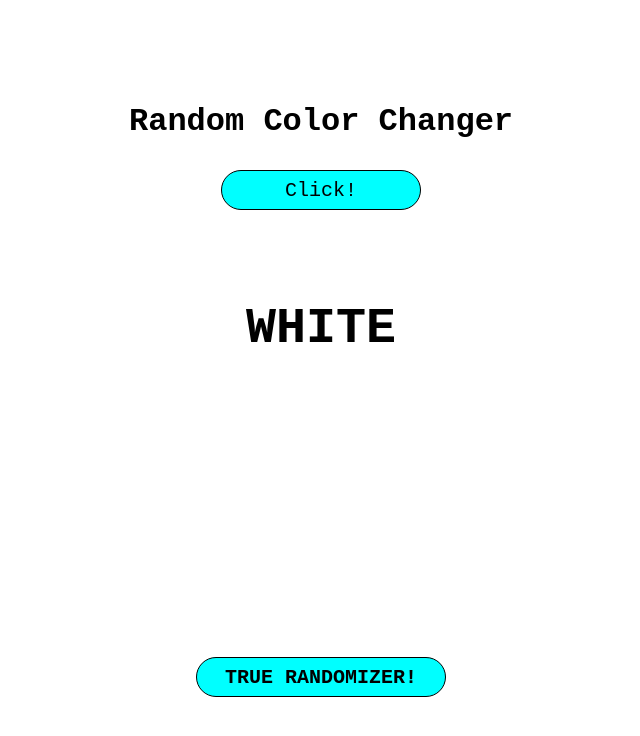
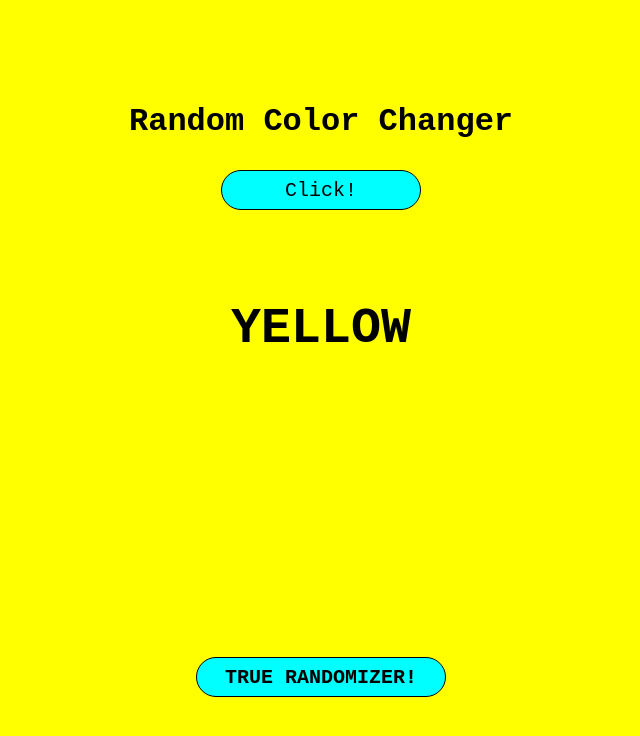
Before and after one commit to bodzio0019/Random-Color-Changer, a plain HTML site: page index.html in a window 1280 px wide. Shown: the whole page, without its empty margins (319-959 px from the left). Drawn offline with Linux system fonts and the light colour scheme.

Commit message:
Dodano kod w JS losujący kolor już przy załadowaniu strony

```diff
--- a/index.html
+++ b/index.html
@@ -19,9 +19,7 @@
                 </div>
             </header>
             <article>
-                <div class="color">
-                    WHITE
-                </div>
+                <div class="color"></div>
                 <button class="button2">TRUE RANDOMIZER!</button>
             </article>
         </main>
--- a/script.js
+++ b/script.js
@@ -1,9 +1,18 @@
 const colors = ["rgb(255, 255, 255)", "rgb(0, 0, 255)", "rgb(0, 128, 0)", "rgb(255, 255, 0)", "rgb(255, 215, 0)", "rgb(128, 128, 128)"];
-const names = ["white", "blue", "green", "yellow", "gold", "grey"];
+const names = ["WHITE", "BLUE", "GREEN", "YELLOW", "GOLD", "GREY"];
 const hex = ["0", "1", "2", "3", "4", "5", "6", "7", "8", "9", "A", "B", "C", "D", "E", "F"];
 const but1 = document.querySelector(".button1");
 const but2 = document.querySelector(".button2");
 const body = document.body;
+
+function startColor () {
+    let num = Math.floor(Math.random() * colors.length);
+    let rand = colors[num];
+    document.body.style.backgroundColor = rand;
+    document.querySelector(".color").innerHTML = names[num];
+};
+
+startColor();
 
 function change() {
     let num = Math.floor(Math.random() * colors.length);
@@ -13,7 +22,7 @@ function change() {
         change();
     } else{
         document.body.style.backgroundColor = rand;
-        document.querySelector(".color").innerHTML = names[num].toUpperCase();
+        document.querySelector(".color").innerHTML = names[num];
     }
 };
 
```
